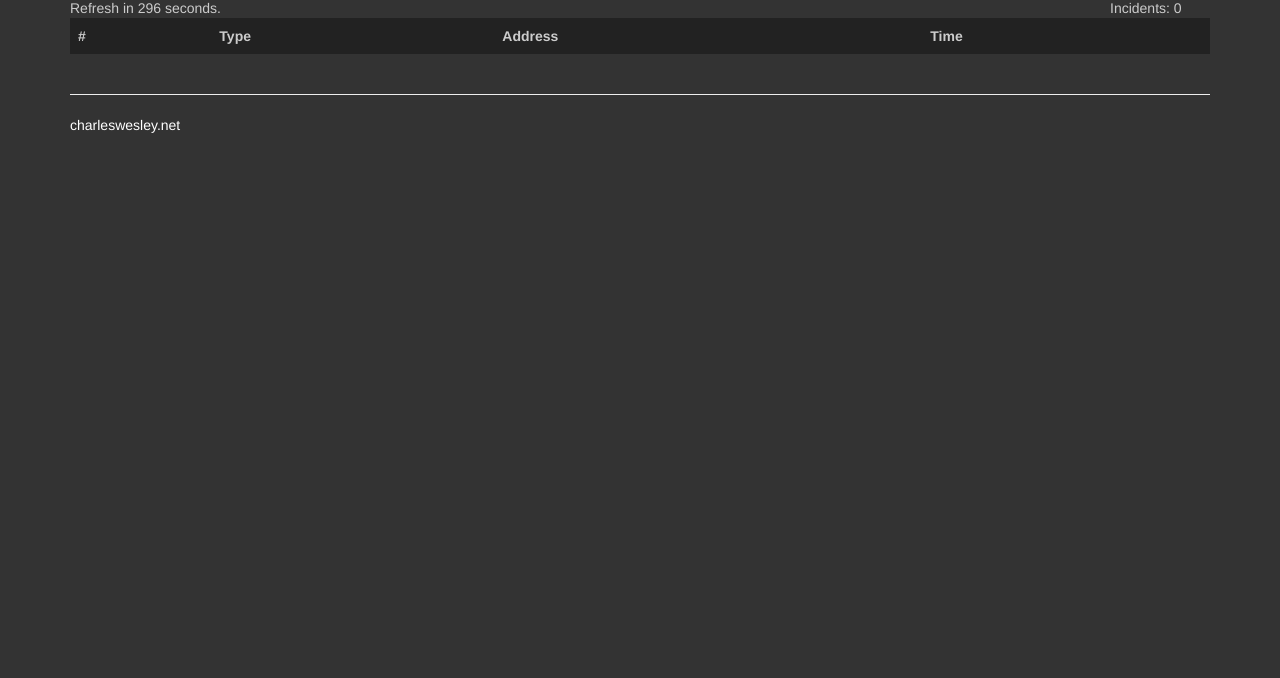
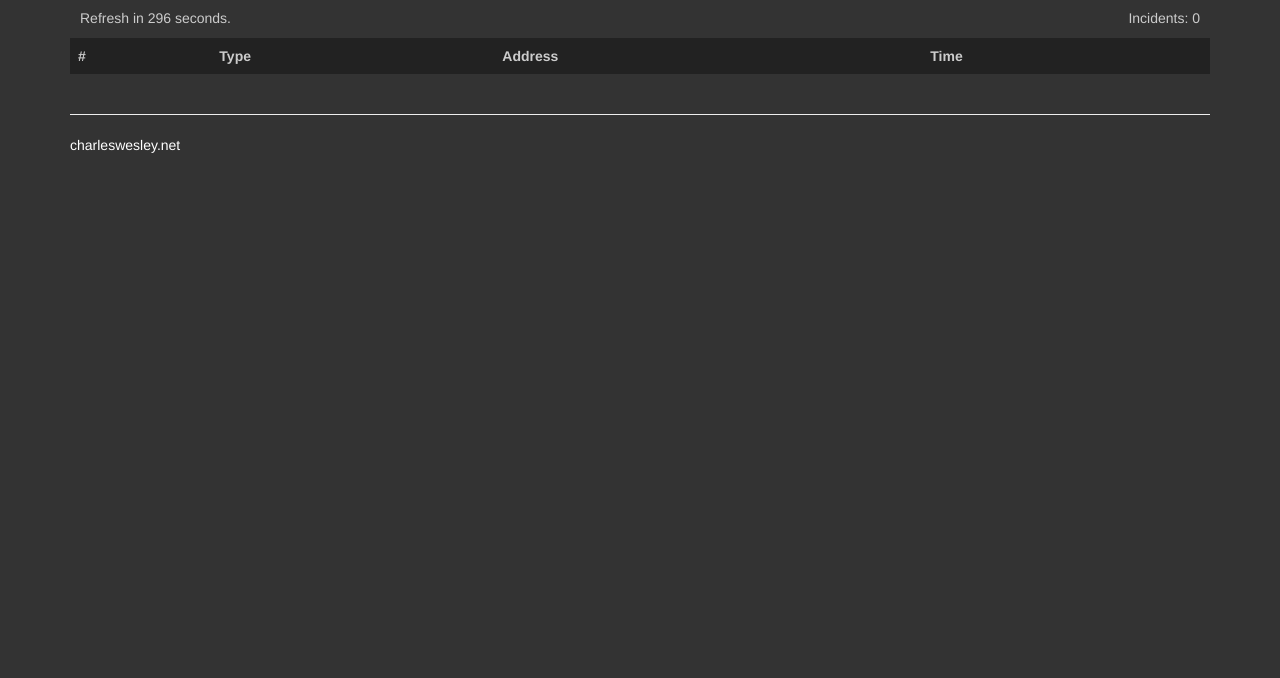
Before and after one commit to 3mpire/Seattle-Real-Time-Fire-911, a plain HTML site: page index.html in a window 1280 px wide. Shown: the part 122-800 px from the top of the page. Drawn offline with nearby package versions, Linux system fonts and the light colour scheme; some packages are replaced by stand-ins of ours; no server answers.

Commit message:
Improved readability of timer, counter

```diff
--- a/css/main.css
+++ b/css/main.css
@@ -47,9 +47,15 @@ a:hover {
 	font-weight: bolder;
 }
 
+#refresh-timer {
+	padding: 10px;
+}
+
 #row-count {
-	width: 100px;
+	width: 150px;
 	float: right;
+	padding: 10px;
+	text-align: right;
 }
 
 #log tr:hover>td {
```
